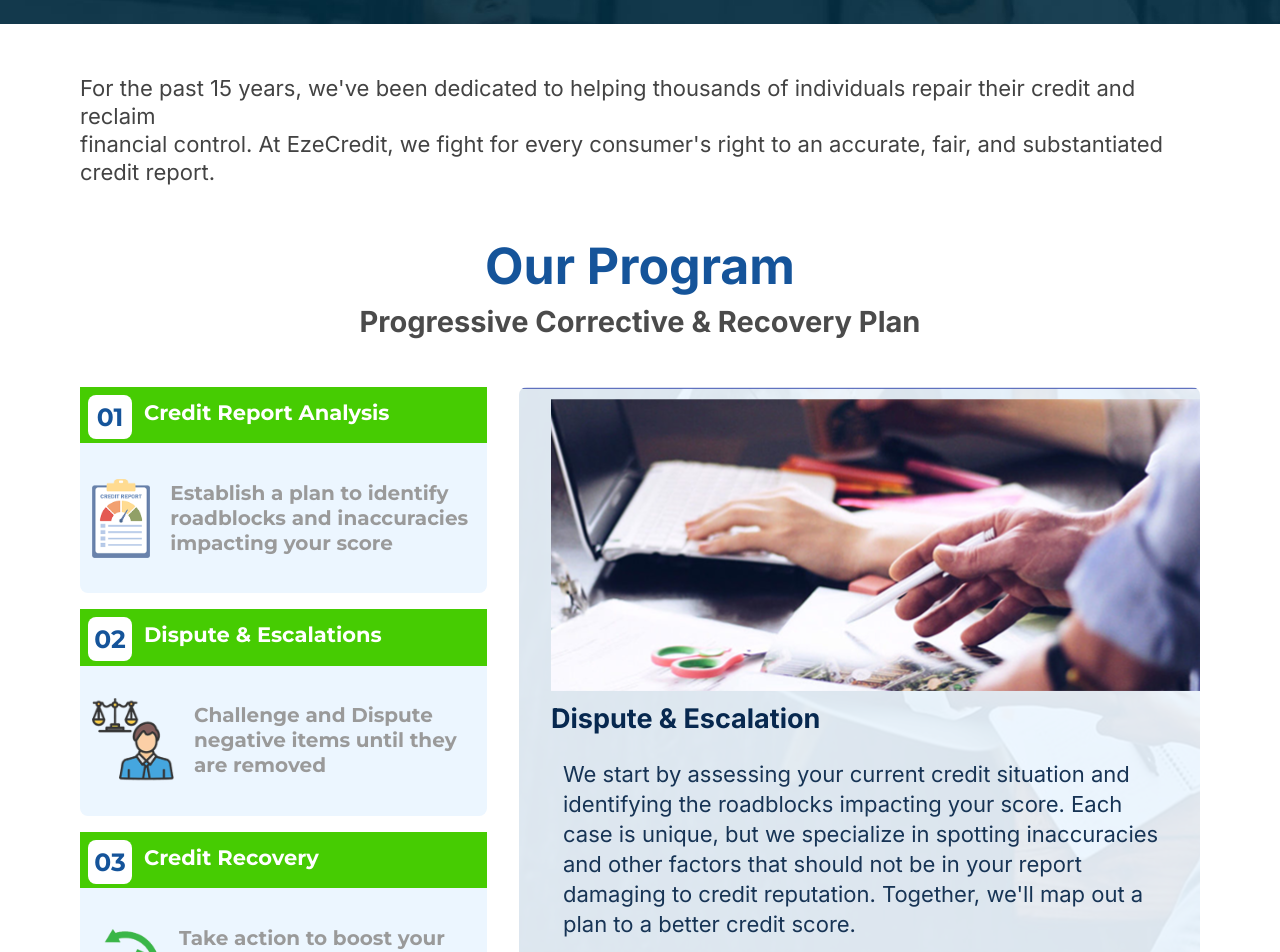
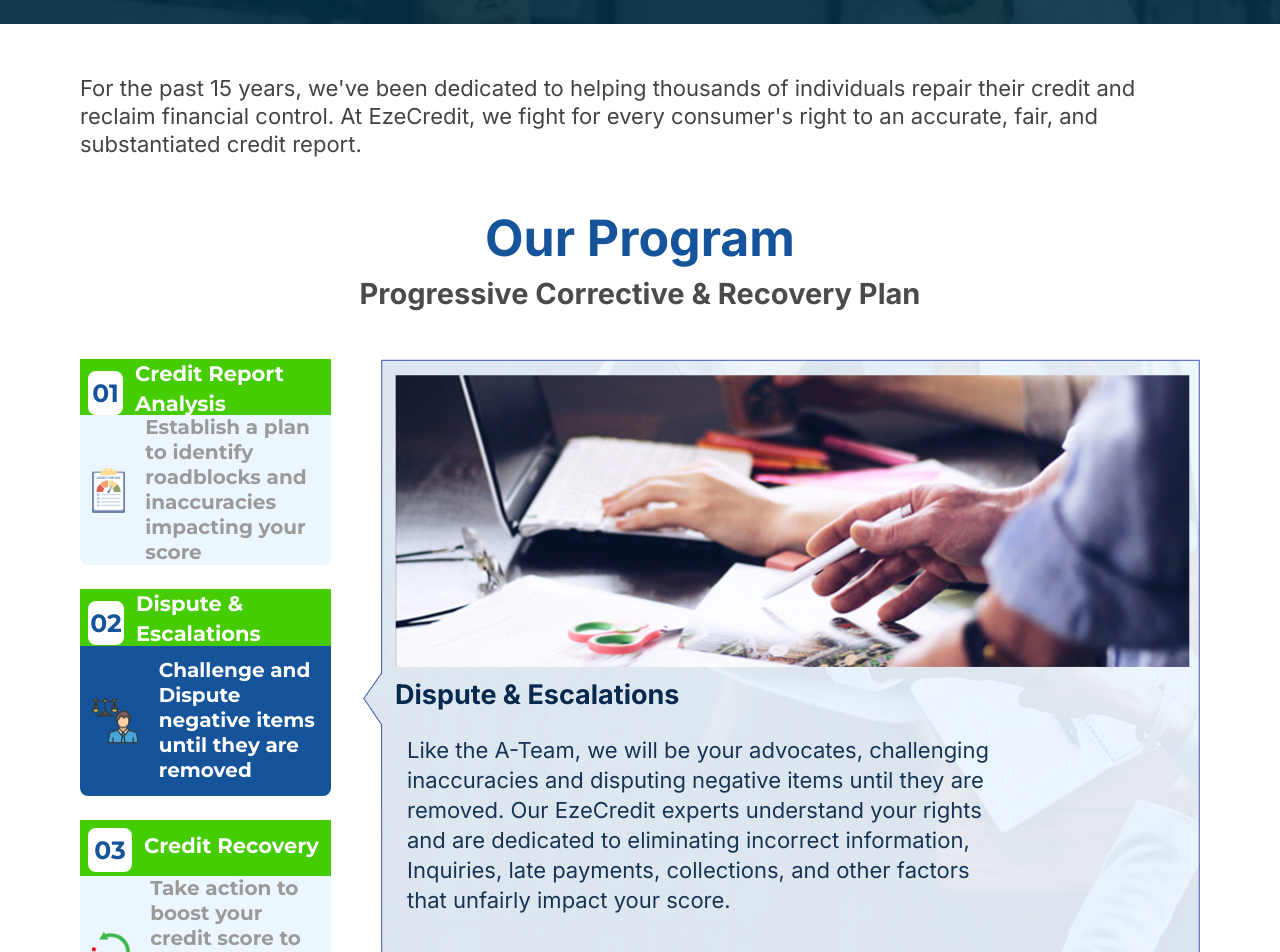
Before and after one commit to Nitin6404/ez-credit-repair, a React (Vite) app: page /about in a window 1280 px wide. Shown: the part 320-1272 px from the top of the page. Built offline with nearby package versions, Linux system fonts and the light colour scheme.

Commit message:
fix: Recovery Plan and FAQ UI

```diff
--- a/src/components/common/FAQSection.jsx
+++ b/src/components/common/FAQSection.jsx
@@ -85,7 +85,7 @@ export function FAQSection({ className = '', showTitle = true, maxWidth = '4xl'
 }
 
 export function FaqAbout() {
-  const [openIndex, setOpenIndex] = useState(null);
+  const [openIndex, setOpenIndex] = useState(0);
 
   const toggleAccordion = index => {
     setOpenIndex(openIndex === index ? null : index);
--- a/src/pages/About.jsx
+++ b/src/pages/About.jsx
@@ -35,7 +35,7 @@ const programCards = [
     nestedImage: credit4,
     description: 'Take action to boost your credit score to reach your desired score range',
     details:
-      'Derogatory information will prevent your score from going up.  However, after we remove the negatives, more may be needed to build your score to be able to utilize your credit to its full potential.  We then create a path to get you beyond the 700 range which will impact to the level needed Removing all of the derogatory will only get us haft way there.',
+      'Derogatory information will prevent your score from going up. However, after we remove the negatives, more may be needed to build your score to be able to utilize your credit to its full potential. We then create a path to get you beyond the 700 range which will impact to the level needed Removing all of the derogatory will only get us half way there.',
   },
 ];
 
@@ -67,11 +67,8 @@ function IntroSection() {
     <div className="mt-[80px] flex w-full max-w-[1300px] flex-col items-center justify-center px-4 text-center">
       <p className="w-full text-start font-inter text-[22px] font-normal leading-7 text-[#434343]">
         For the past 15 years, we've been dedicated to helping thousands of individuals repair their
-        credit and reclaim{' '}
-        <div>
-          financial control. At EzeCredit, we fight for every consumer's right to an accurate, fair,
-          and substantiated credit report.
-        </div>
+        credit and reclaim financial control. At EzeCredit, we fight for every consumer's right to
+        an accurate, fair, and substantiated credit report.
       </p>
       <h2 className="mt-[50px] font-inter text-[50px] font-bold leading-[60px] text-[#15549A]">
         Our Program
@@ -84,11 +81,11 @@ function IntroSection() {
 }
 
 // Single program card component
-function ProgramCard({ number, title, image, description, nestedImage }) {
+function ProgramCard({ number, title, image, description, nestedImage, isActive, onClick }) {
   return (
-    <div className="mb-4 hover:shadow-lg">
+    <div className="mb-6 cursor-pointer hover:shadow-lg" onClick={onClick}>
       {/* Header */}
-      <div className="p- h-[56.48px] w-full max-w-[430px] bg-[#46CC02] text-white">
+      <div className="h-[56.48px] w-full max-w-[430px] bg-[#46CC02] text-white">
         <div className="flex items-center">
           <div className="ml-2 mr-3 mt-2 flex h-11 w-11 items-center justify-center rounded-lg bg-white font-montserrat text-[25px] font-bold leading-[30px] text-[#15549A]">
             {number.padStart(2, '0')}
@@ -98,7 +95,11 @@ function ProgramCard({ number, title, image, description, nestedImage }) {
       </div>
 
       {/* Content */}
-      <div className="flex h-[150px] items-center justify-center rounded-b-lg bg-[#ECF6FF] p-3 text-[#9A9A9A] transition-colors hover:bg-[#15549A] hover:text-white">
+      <div
+        className={`flex h-[150px] items-center justify-center rounded-b-lg p-3 transition-colors ${
+          isActive ? 'bg-[#15549A] text-white' : 'bg-[#ECF6FF] text-[#9A9A9A]'
+        }`}
+      >
         <div className="relative mr-[20px] inline-block">
           <img src={image} alt={`${title} Icon`} className="inline-block" />
           {nestedImage && (
@@ -117,40 +118,42 @@ function ProgramCard({ number, title, image, description, nestedImage }) {
 
 // Program section with cards and details
 function ProgramSection() {
-  const [selectedCard, setSelectedCard] = useState(null);
+  const [selectedCard, setSelectedCard] = useState(programCards[1]); // Default active card
 
   return (
     <div className="mt-12 flex w-full max-w-[1300px] flex-col gap-8 px-4 lg:flex-row">
       {/* Left side - Program Cards */}
       <div className="flex w-full flex-col lg:w-[407px]">
         {programCards.map(card => (
-          <div key={card.number} onClick={() => setSelectedCard(card)}>
-            <ProgramCard {...card} />
-          </div>
+          <ProgramCard
+            key={card.number}
+            isActive={selectedCard.number === card.number}
+            onClick={() => setSelectedCard(card)}
+            {...card}
+          />
         ))}
       </div>
 
       {/* Right side - Details with Image */}
       <div className="flex-1">
-        <div className="relative h-[672px] w-full max-w-[837px] overflow-hidden rounded-lg">
-          {/* Background Image */}
+        <div className="relative h-[672px] w-full max-w-[837px] overflow-hidden md:w-[837px]">
           <img
             src={disputeBg}
             alt="Dispute Process Background"
             className="absolute inset-0 h-full w-full object-cover"
           />
-          {/* Content Overlay */}
-          <div className="relative z-10 pl-8 pt-3">
-            {/* Top Image */}
-            <img src={dispute} alt="Dispute Process" className="h-[292px] w-full object-cover" />
+          <div className="relative z-10 pl-8 pt-3 md:pl-8 md:pt-4">
+            <img
+              src={dispute}
+              alt="Dispute Process"
+              className="h-[292px] w-full object-cover md:w-[795px]"
+            />
             <div className="pt-3">
               <h4 className="mb-6 font-inter text-[27px] font-bold leading-[32px] text-[#07284F]">
-                {selectedCard ? selectedCard.title : 'Dispute & Escalation'}
+                {selectedCard.title}
               </h4>
               <p className="m-3 mb-3 max-w-[600px] font-inter text-[22px] font-normal leading-[30px] text-[#173455]">
-                {selectedCard
-                  ? selectedCard.details
-                  : "We start by assessing your current credit situation and identifying the roadblocks impacting your score. Each case is unique, but we specialize in spotting inaccuracies and other factors that should not be in your report damaging to credit reputation. Together, we'll map out a plan to a better credit score."}
+                {selectedCard.details}
               </p>
             </div>
           </div>
```
